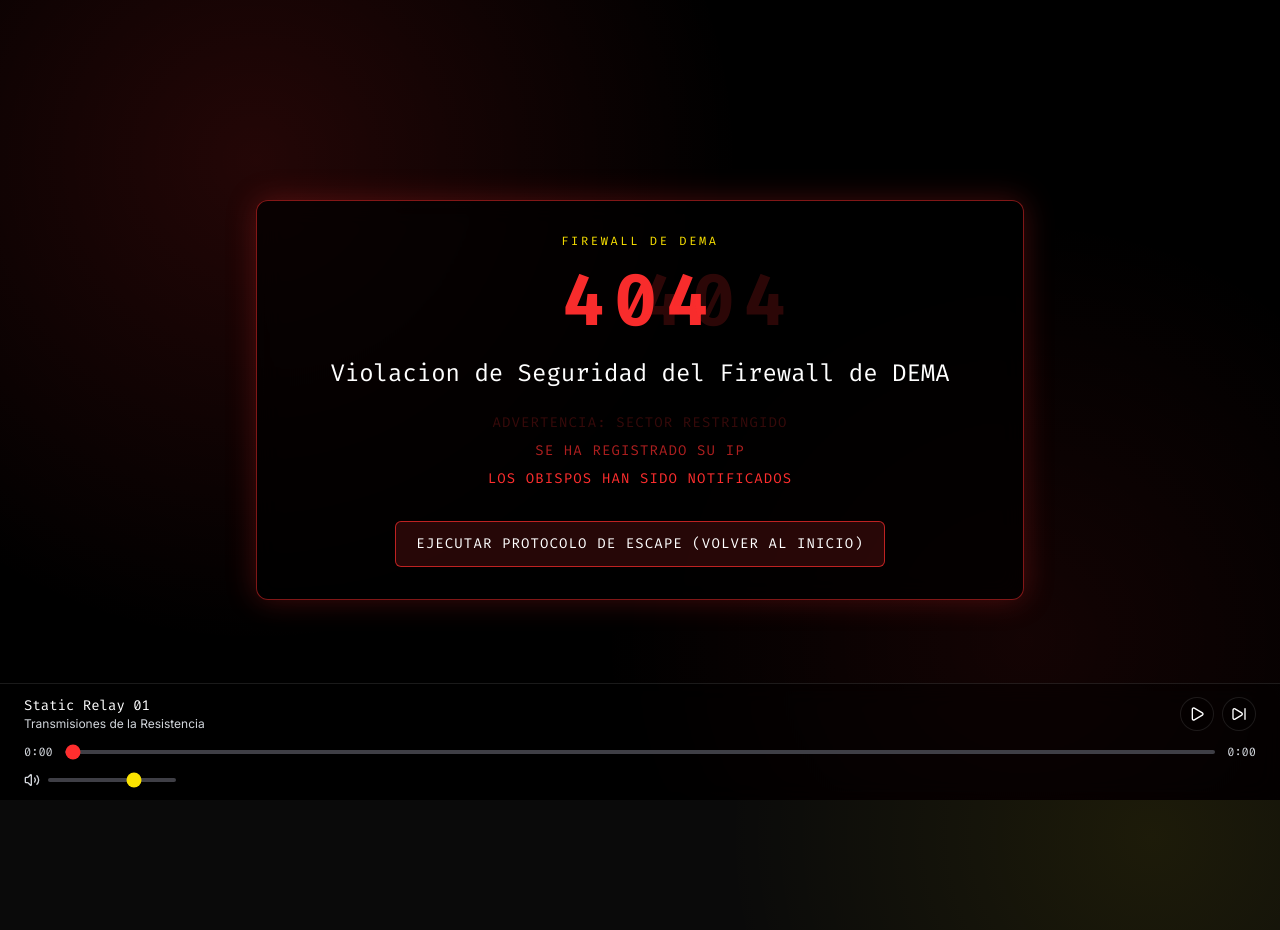
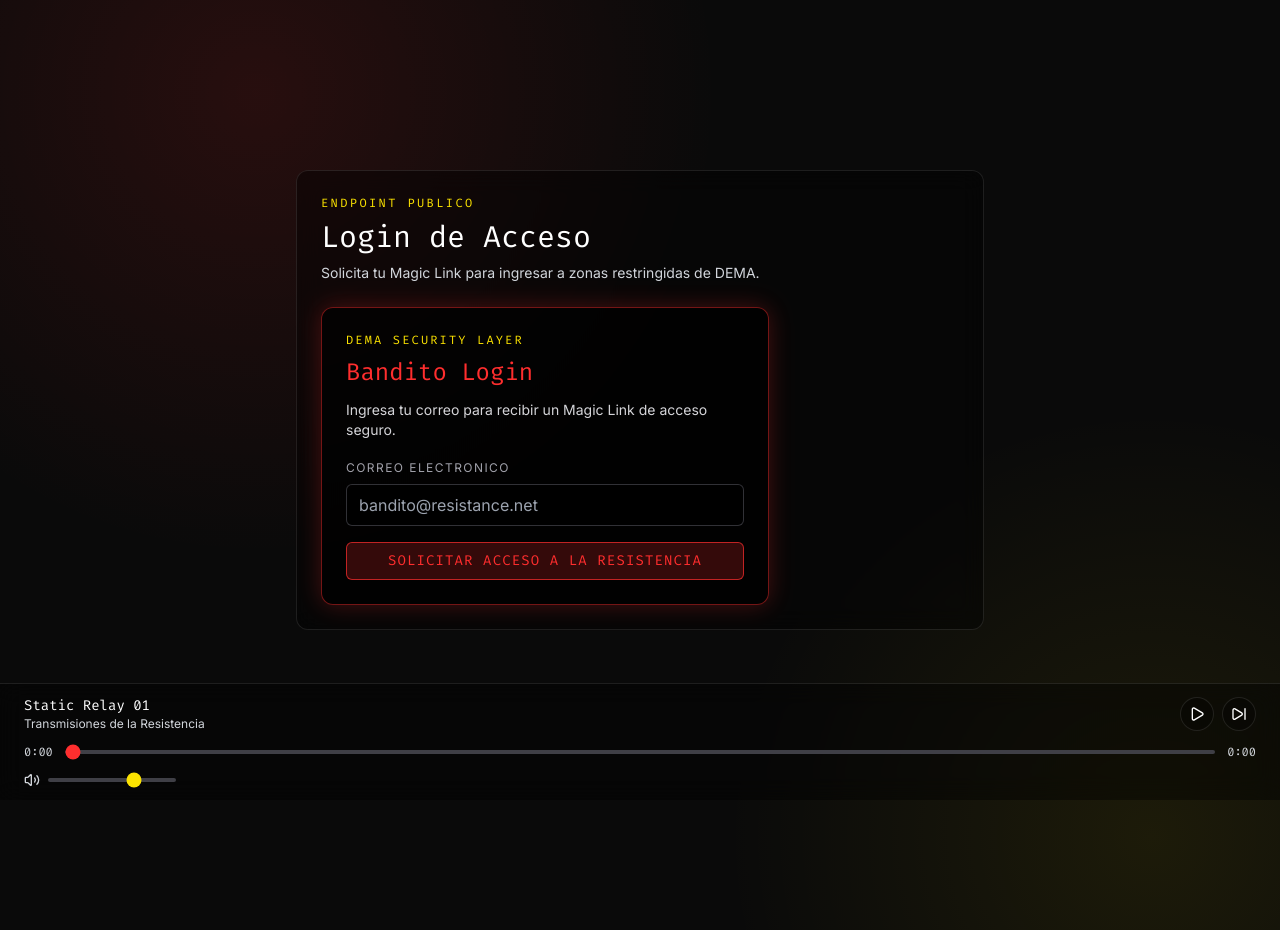
Before and after one commit to KimJesus22/TOP_Clancy_Protocol, a Next.js app: page /login in a window 1280 px wide. Before the commit this address had no page. Built offline with nearby package versions, Linux system fonts and the light colour scheme; no server answers.

Commit message:
exponer login

```diff
--- a/app/components/SecureDashboard.tsx
+++ b/app/components/SecureDashboard.tsx
@@ -3,6 +3,7 @@
 import {
   Command,
   Home,
+  LogIn,
   Menu,
   Network,
   FolderOpen,
@@ -39,6 +40,12 @@ const navItems: NavItem[] = [
     label: "Analisis de Red",
     href: "#analisis-red",
     icon: Network,
+  },
+  {
+    id: "login",
+    label: "Login",
+    href: "/login",
+    icon: LogIn,
   },
 ];
 
--- /dev/null
+++ b/app/login/page.tsx
@@ -0,0 +1,21 @@
+import BanditoLogin from "../components/BanditoLogin";
+
+export default function LoginPage() {
+  return (
+    <main className="mx-auto flex min-h-screen w-full max-w-3xl items-center justify-center p-6 md:p-10">
+      <section className="w-full rounded-xl border border-white/10 bg-black/40 p-6 backdrop-blur-md">
+        <p className="font-mono text-xs uppercase tracking-[0.2em] text-clancy-trench">
+          Endpoint Publico
+        </p>
+        <h1 className="mt-2 font-mono text-3xl text-white">Login de Acceso</h1>
+        <p className="mt-2 text-sm text-gray-300">
+          Solicita tu Magic Link para ingresar a zonas restringidas de DEMA.
+        </p>
+
+        <div className="mt-6">
+          <BanditoLogin />
+        </div>
+      </section>
+    </main>
+  );
+}
```
